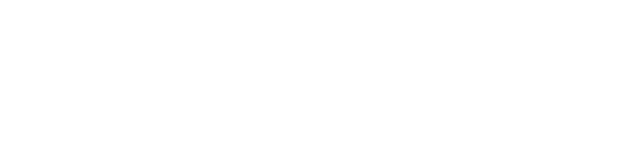
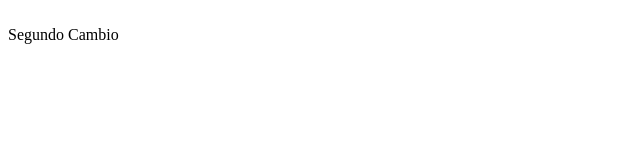
Before and after one commit to masalcedoa/MiPrimerRepositorio, a plain HTML site: page index.html in a window 1280 px wide. Shown: the whole page, without its empty margins (0-640 px from the left). Drawn offline with Linux system fonts and the light colour scheme.

Commit message:
Modificacion HTML
Prueba se modificacion del HTML colocando una etiqueta

```diff
--- a/index.html
+++ b/index.html
@@ -6,5 +6,7 @@
 </head>
 <body>
 
+<br>
+ <label>Segundo Cambio</label>
 </body>
 </html>
```
